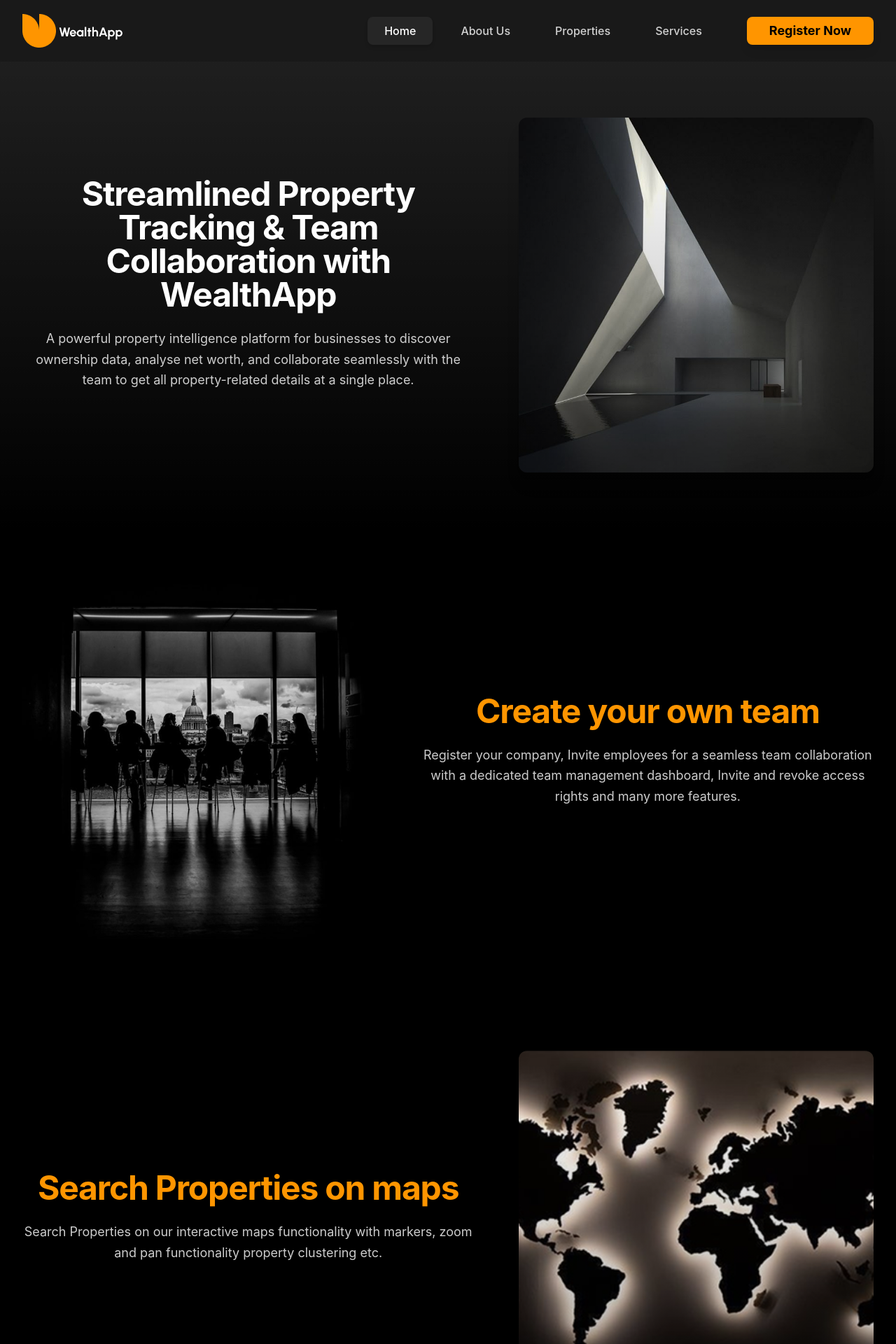
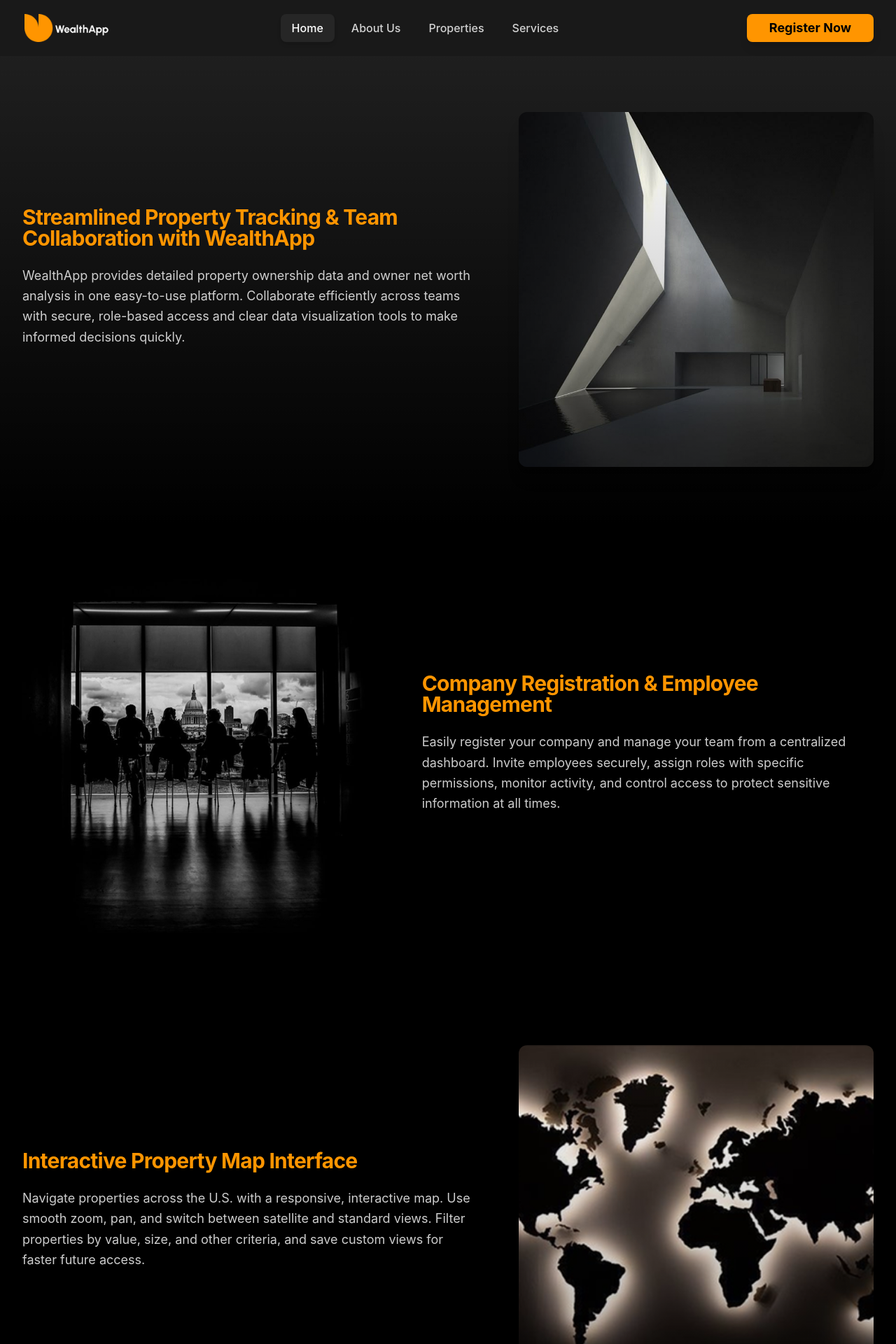
Before and after one commit to Aditys018/WealthApp, a React (Vite) app in the folder frontend/: page / in a window 1280 px wide. Shown: the top 1920 px of the page at 70% size. Built offline with nearby package versions, Linux system fonts and the light colour scheme.

Commit message:
LandingPg Details & CSS improvements

```diff
--- a/frontend/src/features/config.ts
+++ b/frontend/src/features/config.ts
@@ -3,43 +3,43 @@ export const contentSections = [
     id: 'main',
     title: 'Streamlined Property Tracking & Team Collaboration with WealthApp',
     description:
-      'A powerful property intelligence platform for businesses to discover ownership data, analyse net worth, and collaborate seamlessly with the team to get all property-related details at a single place.',
+      'WealthApp provides detailed property ownership data and owner net worth analysis in one easy-to-use platform. Collaborate efficiently across teams with secure, role-based access and clear data visualization tools to make informed decisions quickly.',
     imageSrc: '/landing.png',
     imagePosition: 'right',
     className: 'bg-linear-to-t from-black to to-black/20',
   },
   {
     id: 'team',
-    title: 'Create your own team',
+    title: 'Company Registration & Employee Management',
     description:
-      'Register your company, Invite employees for a seamless team collaboration with a dedicated team management dashboard, Invite and revoke access rights and many more features.',
+      'Easily register your company and manage your team from a centralized dashboard. Invite employees securely, assign roles with specific permissions, monitor activity, and control access to protect sensitive information at all times.',
     imageSrc: '/teaming.png',
     imagePosition: 'left',
     className: 'bg-black text-accent',
   },
   {
     id: 'maps',
-    title: 'Search Properties on maps',
+    title: 'Interactive Property Map Interface',
     description:
-      'Search Properties on our interactive maps functionality with markers, zoom and pan functionality property clustering etc.',
+      'Navigate properties across the U.S. with a responsive, interactive map. Use smooth zoom, pan, and switch between satellite and standard views. Filter properties by value, size, and other criteria, and save custom views for faster future access.',
     imageSrc: '/world.png',
     imagePosition: 'right',
     className: 'bg-black text-accent',
   },
   {
     id: 'valuation',
-    title: 'Check Property Valuation',
+    title: 'Detailed Property Information & Valuation',
     description:
-      'Checkout property information display, Details of the property, Property valuation trends over time and the ownership history of the property.',
+      'Access key property details like address, size, valuation history, and ownership records. View transaction data and property images where available. Bookmark important properties and export data to support your workflow and reporting needs.',
     imageSrc: '/markets.png',
     imagePosition: 'left',
     className: 'bg-black text-accent',
   },
   {
     id: 'owner',
-    title: 'Check current owner details',
+    title: 'Owner Profiles & Wealth Analysis',
     description:
-      'Check the current owner profiles, official details, their name, businesses, net worth, contacts, and publicly available legal information.',
+      'Get detailed owner profiles including official records, business connections, and estimated net worth with confidence levels. Compare owners easily and stay updated with data from multiple verified sources for reliable insights.',
     imageSrc: '/owner.png',
     imagePosition: 'right',
     className: 'bg-black text-accent',
--- a/frontend/src/features/landing/LandingPage.tsx
+++ b/frontend/src/features/landing/LandingPage.tsx
@@ -12,7 +12,6 @@ export function LandingPage() {
           imageSrc={section.imageSrc}
           imagePosition={section.imagePosition as 'left' | 'right'}
           className={section.className}
-          // You can add optional props here if needed for specific sections
           onPrimaryClick={
             section.id === 'main'
               ? () => (window.location.href = '/register')
--- a/frontend/src/features/landing/components/ContentWithImage.tsx
+++ b/frontend/src/features/landing/components/ContentWithImage.tsx
@@ -1,5 +1,6 @@
 import { Button } from '@/components/ui/button'
 import { cn } from '@/lib/utils'
+import React from 'react'
 
 interface IContentWithImageProps {
   title: string
@@ -26,6 +27,8 @@ export function ContentWithImage({
   imagePosition = 'right',
   className,
 }: IContentWithImageProps) {
+  const isLeft = imagePosition === 'left'
+
   return (
     <section
       className={cn(
@@ -37,31 +40,30 @@ export function ContentWithImage({
         <div
           className={cn(
             'flex flex-col md:flex-row items-center gap-8 md:gap-12 lg:gap-16',
-            imagePosition === 'left' && 'md:flex-row-reverse',
+            isLeft && 'md:flex-row-reverse',
           )}
         >
           {/* Content Section */}
           <div className="flex flex-col flex-1 max-w-full md:max-w-lg lg:max-w-2xl">
-            <h2 className="text-3xl sm:text-4xl lg:text-5xl font-bold tracking-tight mb-6">
+            {/* Heading */}
+            <h2
+              className="text-2xl sm:text-2xl lg:text-3xl font-bold tracking-tight mb-6 text-[#FF9500] leading-none text-left"
+            >
               {title}
             </h2>
 
-            <div className="text-base sm:text-lg text-white/80 mb-8 leading-relaxed">
-              {typeof description === 'string' ? (
-                <p>{description}</p>
-              ) : (
-                description
-              )}
+            {/* Description */}
+            <div className="text-base sm:text-lg text-white/80 mb-9 leading-relaxed text-left">
+              {typeof description === 'string' ? <p>{description}</p> : description}
             </div>
 
+            {/* Buttons */}
             {(primaryButtonText || secondaryButtonText) && (
-              <div className="flex flex-col sm:flex-row gap-4 mt-4">
+              <div className="flex flex-col sm:flex-row gap-4 mt-4 sm:justify-start">
                 {primaryButtonText && (
                   <Button
                     onClick={onPrimaryClick}
-                    className="bg-accent hover:bg-[#ffb84d] text-black
-                    font-bold px-6 py-6 rounded-lg text-lg shadow-lg hover:shadow-xl
-                     transition-all duration-300 transform hover:-translate-y-1"
+                    className="bg-accent hover:bg-[#ffb84d] text-black font-bold px-6 py-6 rounded-lg text-lg shadow-lg hover:shadow-xl transition-all duration-300 transform hover:-translate-y-1"
                   >
                     {primaryButtonText}
                   </Button>
@@ -69,9 +71,9 @@ export function ContentWithImage({
 
                 {secondaryButtonText && (
                   <Button
+                    onClick={onSecondaryClick}
                     variant="outline"
-                    onClick={onSecondaryClick}
-                    className="border-white/20 hover:bg-white/10 text-white font-medium px-6 py-6 rounded-lg text-lg transition-all duration-300"
+                    className="border-accent text-accent font-bold px-6 py-6 rounded-lg text-lg shadow-lg hover:bg-accent/10 transition-all duration-300"
                   >
                     {secondaryButtonText}
                   </Button>
@@ -86,7 +88,7 @@ export function ContentWithImage({
               <img
                 src={imageSrc}
                 alt={imageAlt}
-                className="w-full h-full object-cover object-center transition-transform duration-700 hover:scale-105"
+                className="cwi-image w-full h-full object-cover object-center transition-transform duration-700 hover:scale-105"
               />
               <div className="absolute inset-0 bg-gradient-to-t from-black/50 to-transparent opacity-60"></div>
             </div>
--- a/frontend/src/global-components/Header.tsx
+++ b/frontend/src/global-components/Header.tsx
@@ -1,15 +1,15 @@
-import { useState, useEffect } from 'react'
 import { Link, useRouterState } from '@tanstack/react-router'
 import { Menu, X } from 'lucide-react'
+import { useEffect, useState } from 'react'
 
+import { Button } from '@/components/ui/button'
 import {
   Sheet,
+  SheetClose,
+  SheetContent,
   SheetTrigger,
-  SheetContent,
-  SheetClose,
 } from '@/components/ui/sheet'
 import logo from '../logo.svg'
-import { Button } from '@/components/ui/button'
 
 const navLinks = [
   { label: 'Home', to: '/' },
@@ -19,12 +19,11 @@ const navLinks = [
 ]
 
 export function Header() {
-  const router = useRouterState()
-  const currentPath = router.location.pathname
+  const { location } = useRouterState()
+  const currentPath = location.pathname
   const [isScrolled, setIsScrolled] = useState(false)
   const [isOpen, setIsOpen] = useState(false)
 
-  // Handle scroll effect
   useEffect(() => {
     const handleScroll = () => {
       setIsScrolled(window.scrollY > 20)
@@ -36,50 +35,50 @@ export function Header() {
 
   return (
     <header
-      className="w-full z-50 transition-all duration-300
-         py-3 sm:py-4 lg:py-5 px-4 sm:px-6 lg:px-8 bg-secondary"
+      className={`w-full z-50 transition-all duration-300 px-4 sm:px-6 lg:px-8 ${
+        isScrolled ? 'py-2 sm:py-3 lg:py-4 shadow-md' : 'py-3 sm:py-4 lg:py-5'
+      } bg-secondary`}
     >
       <div className="max-w-7xl mx-auto flex items-center justify-between">
         {/* Logo */}
-        <Link to="/" className="flex items-center gap-2 group">
+        <Link to="/" className="flex items-center gap-2">
           <img
             src="/Logo.png"
             alt="WealthApp Logo"
-            className="w-[160px] h-[48px]"
+            className="w-[140px] h-[40px] object-contain"
           />
         </Link>
 
-        {/* Desktop Navigation */}
-        <nav className="hidden md:flex items-center gap-2 lg:gap-4">
+        {/* Desktop Navigation - Centered */}
+        <div className="hidden md:flex flex-1 items-center justify-center">
+          <nav className="flex gap-3 lg:gap-2">
             {navLinks.map((link) => (
               <Link
                 key={link.to}
                 to={link.to}
-              className={`px-3 py-2 lg:px-6 lg:py-2 rounded-lg font-medium transition-all duration-300 text-sm lg:text-base
-              ${
+                className={`px-4 py-2 rounded-lg font-medium transition-colors duration-300 text-sm lg:text-base ${
                   currentPath === link.to
                     ? 'bg-[#262626] text-white shadow-md'
-                  : 'hover:bg-[#1a1a1a] text-white/80 hover:text-white'
+                    : 'text-white/80 hover:text-white hover:bg-[#1a1a1a]'
                 }`}
               >
                 {link.label}
               </Link>
             ))}
+          </nav>
+        </div>
 
-          <div className="ml-2 lg:ml-6">
+        {/* Register Now Button - Right Side */}
+        <div className="hidden md:flex">
           <Button
-              className="bg-[#FF9500] hover:bg-[#ffb84d] text-black
-               font-bold text-sm lg:text-lg px-4 lg:px-8 py-2 lg:py-4 rounded-lg
-                shadow-lg hover:shadow-xl transition-all duration-300 transform
-                 hover:-translate-y-1"
+            className="ml-3 lg:ml-6 bg-[#FF9500] hover:bg-[#ffb84d] text-black font-bold text-sm lg:text-lg px-4 lg:px-8 py-2 lg:py-4 rounded-lg shadow-lg hover:shadow-xl transition-transform duration-300 transform hover:-translate-y-1"
             size="lg"
           >
             Register Now
           </Button>
         </div>
-        </nav>
 
-        {/* Mobile Hamburger Menu */}
+        {/* Mobile Menu */}
         <div className="md:hidden">
           <Sheet open={isOpen} onOpenChange={setIsOpen}>
             <SheetTrigger asChild>
@@ -92,9 +91,10 @@ export function Header() {
                 <span className="sr-only">Open menu</span>
               </Button>
             </SheetTrigger>
+
             <SheetContent
               side="right"
-              className="bg-[#0E0E0E] text-white p-0 w-full sm:max-w-sm border-l border-white/10"
+              className="bg-[#0E0E0E] text-white p-0 w-full sm:max-w-sm border-l border-white/10 flex flex-col"
             >
               <div className="flex justify-between items-center border-b border-white/10 p-4">
                 <div className="flex items-center gap-2">
@@ -111,17 +111,16 @@ export function Header() {
                 </SheetClose>
               </div>
 
-              <div className="flex flex-col gap-6 py-8">
+              <div className="flex flex-col gap-6 py-8 flex-grow">
                 <nav className="flex flex-col gap-2 px-4">
                   {navLinks.map((link) => (
                     <SheetClose key={link.to} asChild>
                       <Link
                         to={link.to}
-                        className={`px-4 py-3 rounded-lg font-medium transition-all duration-200 text-lg flex items-center
-                        ${
+                        className={`px-4 py-3 rounded-lg font-medium text-lg transition-colors duration-200 ${
                           currentPath === link.to
                             ? 'bg-[#262626] text-white'
-                            : 'hover:bg-[#1a1a1a] text-white/80 hover:text-white'
+                            : 'text-white/80 hover:text-white hover:bg-[#1a1a1a]'
                         }`}
                         onClick={() => setIsOpen(false)}
                       >
@@ -133,14 +132,14 @@ export function Header() {
 
                 <div className="px-4 mt-auto">
                   <SheetClose asChild>
-                    <Button className="w-full bg-[#FF9500] hover:bg-[#ffb84d] text-black font-bold text-lg py-6 rounded-lg shadow-lg border-none transition-all duration-300">
+                    <Button className="w-full bg-[#FF9500] hover:bg-[#ffb84d] text-black font-bold text-lg py-6 rounded-lg shadow-lg transition-all duration-300">
                       Register Now
                     </Button>
                   </SheetClose>
                 </div>
               </div>
 
-              <div className="mt-auto p-4 border-t border-white/10 text-center text-sm text-white/60">
+              <div className="p-4 border-t border-white/10 text-center text-sm text-white/60">
                 © 2025 WealthApp. All rights reserved.
               </div>
             </SheetContent>
```
Also changed, not shown: 1 other file (tests, documents, lock files or other folders). Lines whose indentation alone changed are shown as unchanged.
